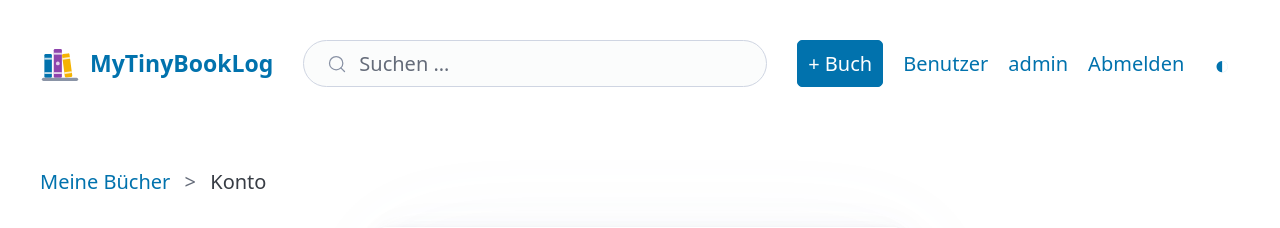
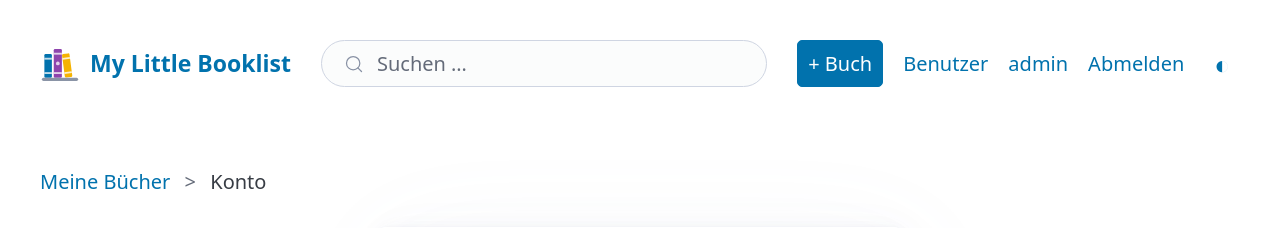
Before and after one commit to molshape/MyLittleBooklist, a Flask app: page /account in a window 1280 px wide. Shown: the top 228 px of the page. Run offline with Flask 3, Linux system fonts and the light colour scheme; the visitor is signed in with stand-in values (Sample User, id 1); data comes from the database, SQL or seed files in the repository.

Commit message:
chore: rename app to My Little Booklist
- new name in page title, navigation brand and README heading
- package name mylittlebooklist in pyproject.toml and uv.lock
- OpenLibrary User-Agent and module docstring updated

```diff
--- a/app.py
+++ b/app.py
@@ -1,4 +1,4 @@
-"""MyTinyBookLog – kleine Bücherverwaltung für zu Hause."""
+"""My Little Booklist – kleine Bücherverwaltung für zu Hause."""
 
 import json
 import os
@@ -16,7 +16,7 @@ from flask import (Flask, abort, flash, g, redirect, render_template, request,
 from werkzeug.security import check_password_hash, generate_password_hash
 
 DB_PATH = os.environ.get("DB_PATH", "books.db")
-USER_AGENT = {"User-Agent": "MyTinyBookLog/0.1 (private home library)"}
+USER_AGENT = {"User-Agent": "MyLittleBooklist/0.1 (private home library)"}
 COVER_PREFIX = "https://covers.openlibrary.org/"
 
 app = Flask(__name__)
--- a/pyproject.toml
+++ b/pyproject.toml
@@ -1,5 +1,5 @@
 [project]
-name = "mytinybooklog"
+name = "mylittlebooklist"
 version = "0.1.0"
 requires-python = ">=3.12"
 dependencies = [
--- a/templates/base.html
+++ b/templates/base.html
@@ -3,7 +3,7 @@
 <head>
   <meta charset="utf-8">
   <meta name="viewport" content="width=device-width, initial-scale=1">
-  <title>{% block title %}{% endblock %}MyTinyBookLog</title>
+  <title>{% block title %}{% endblock %}My Little Booklist</title>
   <script>
     // Theme vor dem Rendern setzen, damit nichts aufblitzt.
     try { const t = localStorage.getItem("theme"); if (t) document.documentElement.dataset.theme = t; } catch (e) {}
@@ -15,7 +15,7 @@
 <body>
   <header class="container">
     <nav>
-      <ul><li><a href="{{ url_for('gallery') }}" class="brand"><img src="{{ url_for('static', filename='logo.svg') }}" alt=""> MyTinyBookLog</a></li></ul>
+      <ul><li><a href="{{ url_for('gallery') }}" class="brand"><img src="{{ url_for('static', filename='logo.svg') }}" alt=""> My Little Booklist</a></li></ul>
       {% if g.user %}
       <ul class="search">
         <li>
```
Also changed, not shown: README.md, 1 other file.
